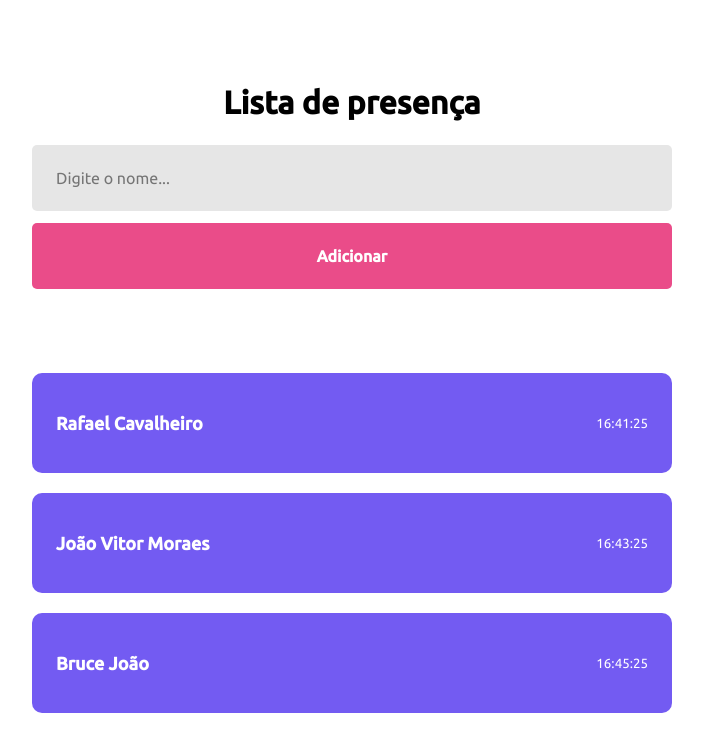
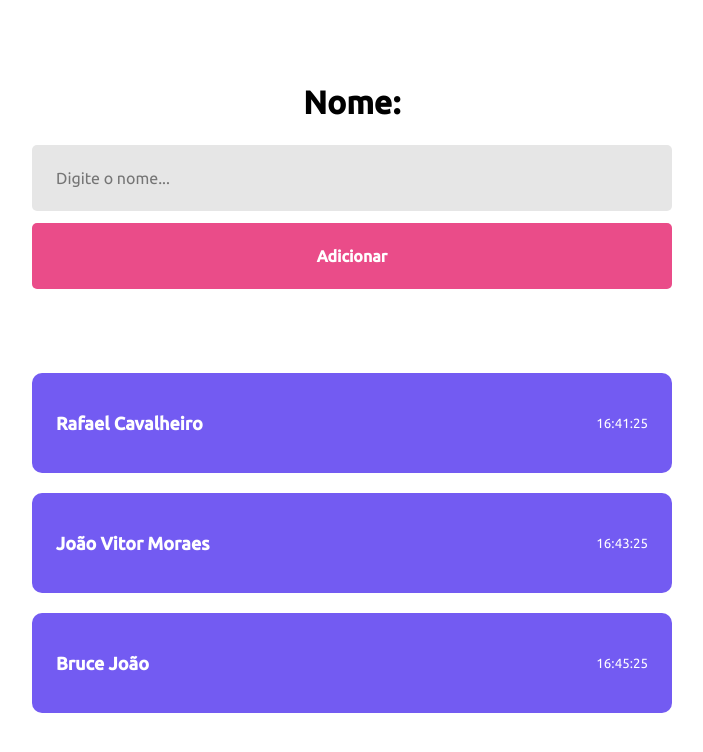
Before and after one commit to rafcavalheiro/reactapp, a React (Vite) app: page / in a window 1280 px wide. Shown: the top 752 px of the page, without its empty margins (288-991 px from the left). Built offline with nearby package versions, Linux system fonts and the light colour scheme.

Commit message:
Atualizando estado com UseState

```diff
--- a/src/pages/Home/index.jsx
+++ b/src/pages/Home/index.jsx
@@ -1,15 +1,20 @@
 import './styles.css'
+import React, { useState } from 'react'
 
 import { Card } from '../../components/Card'
 
  export function Home() {
 
+  const [studentName, setStudentName] = useState()
+
   return (
 
     <div className="container">
 
-      <h1>Lista de presença</h1>
-      <input type="text" placeholder="Digite o nome..."/>
+      <h1>Nome: {studentName}</h1>
+      <input type="text"
+      placeholder="Digite o nome..."
+      onChange={ e => setStudentName(e.target.value)}/>
       <button type="button"> Adicionar </button>
 
       <Card name = "Rafael Cavalheiro" time="16:41:25"/>
```
